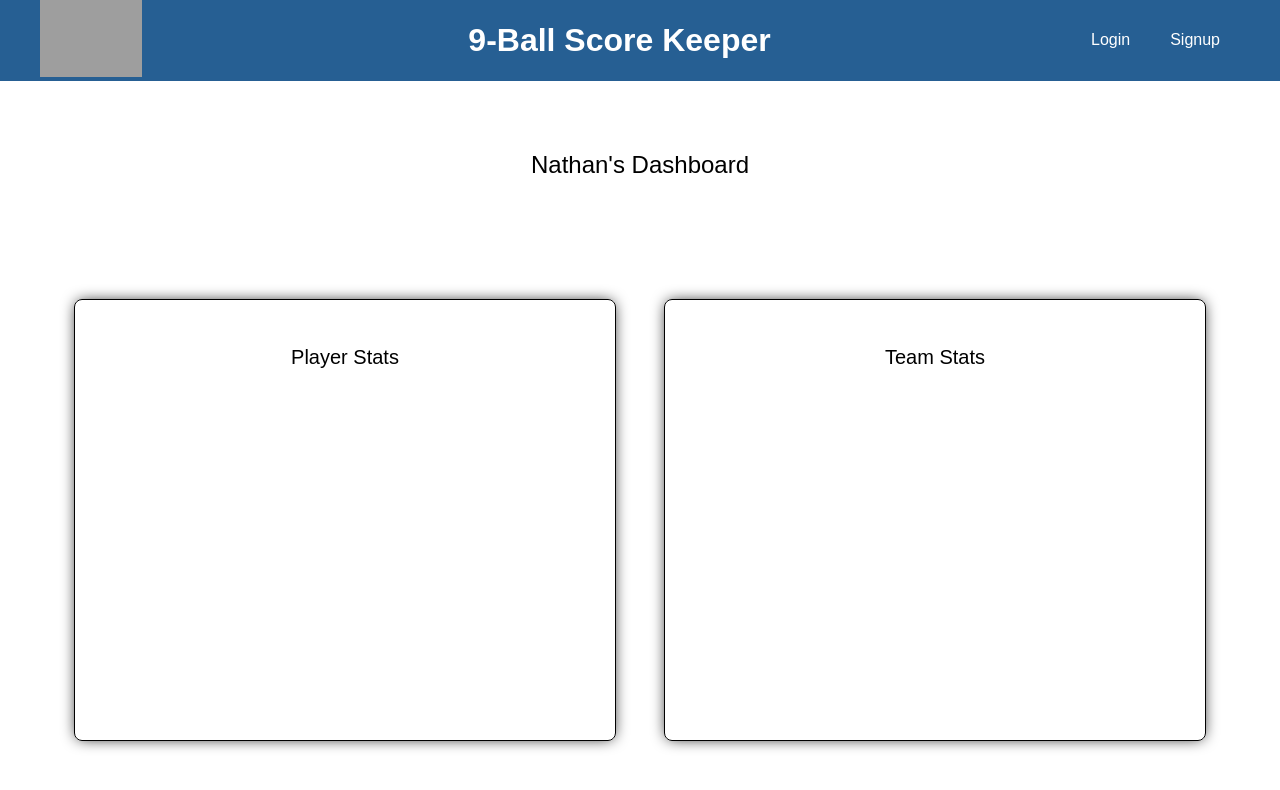
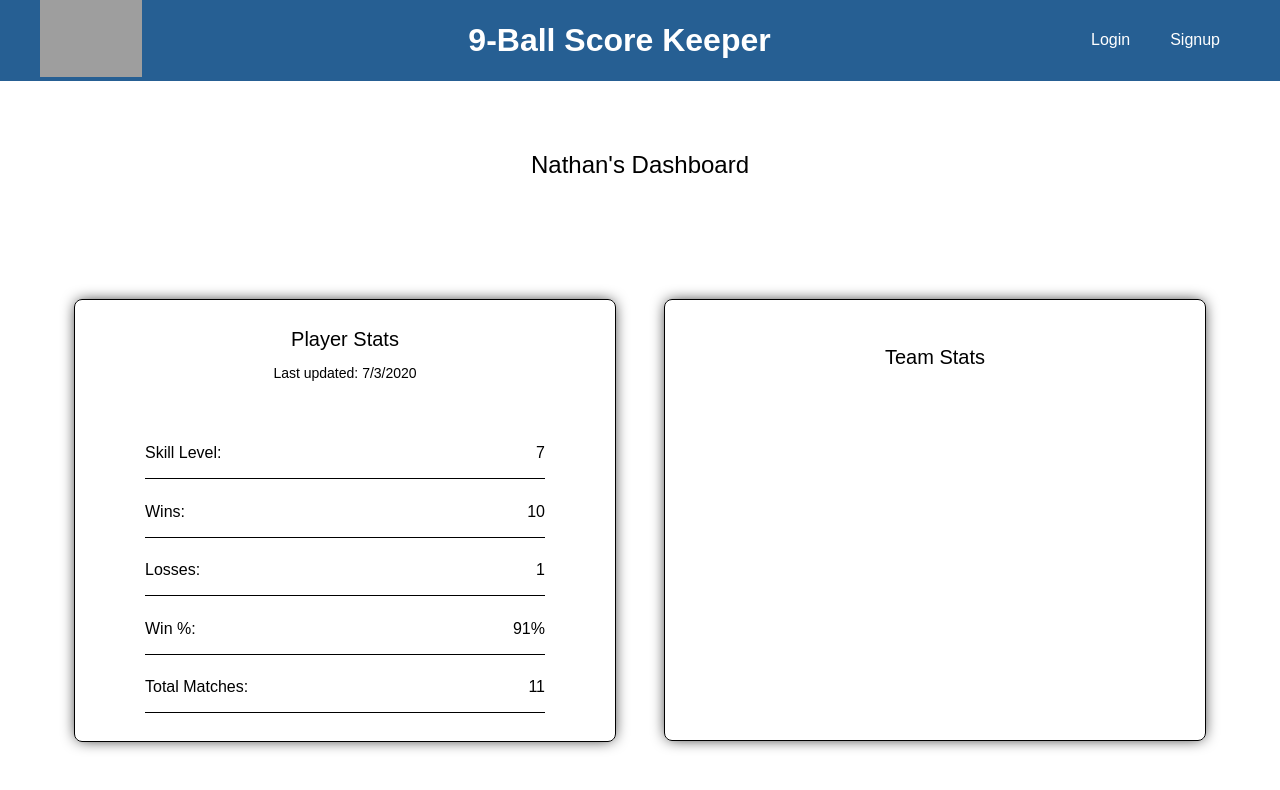
Before and after one commit to NathanWaddell121107/9-ball-scorekeeper, a Next.js app: page / in a window 1280 px wide. Shown: the top 790 px of the page. Built offline with nearby package versions, Linux system fonts and the light colour scheme; grey boxes are pictures that could not be loaded.

Commit message:
Added dummy data to player stats

```diff
--- a/client/components/landing page/dashboard/player-stats/player-stats.styled.tsx
+++ b/client/components/landing page/dashboard/player-stats/player-stats.styled.tsx
@@ -1,8 +1,6 @@
 import styled from "styled-components";
 
-export const PlayerStatsWrapper = styled.div``;
-
-export const InnerWrapper = styled.div`
+export const PlayerStatsWrapper = styled.div`
   padding: 20px;
   min-height: 400px;
   min-width: 500px;
@@ -13,5 +11,27 @@ export const InnerWrapper = styled.div`
     font-size: 1.25rem;
     font-weight: 500;
     text-align: center;
+    margin: 0.5rem;
   }
 `;
+
+export const InnerWrapper = styled.div`
+  > p {
+    text-align: center;
+    font-size: 0.875rem;
+  }
+`;
+
+export const StatInfo = styled.div`
+  padding: 0 50px;
+  margin-top: 40px;
+  height: 300px;
+  display: flex;
+  flex-direction: column;
+  justify-content: space-evenly;
+  > div {
+    display: flex;
+    justify-content: space-between;
+    border-bottom: 1px solid black;
+  }
+`;
--- a/client/components/landing page/dashboard/player-stats/player-stats.tsx
+++ b/client/components/landing page/dashboard/player-stats/player-stats.tsx
@@ -2,10 +2,34 @@ import * as React from "react";
 import * as Styled from "./player-stats.styled";
 
 const PlayerStats = () => {
+  const updatedDate = "7/3/2020";
   return (
     <Styled.PlayerStatsWrapper>
+      <h4>Player Stats</h4>
       <Styled.InnerWrapper>
-        <h4>Player Stats</h4>
+        <p>Last updated: {updatedDate}</p>
+        <Styled.StatInfo>
+          <div>
+            <p>Skill Level: </p>
+            <p>7</p>
+          </div>
+          <div>
+            <p>Wins: </p>
+            <p>10</p>
+          </div>
+          <div>
+            <p>Losses: </p>
+            <p>1</p>
+          </div>
+          <div>
+            <p>Win %: </p>
+            <p>91%</p>
+          </div>
+          <div>
+            <p>Total Matches: </p>
+            <p>11</p>
+          </div>
+        </Styled.StatInfo>
       </Styled.InnerWrapper>
     </Styled.PlayerStatsWrapper>
   );
```
